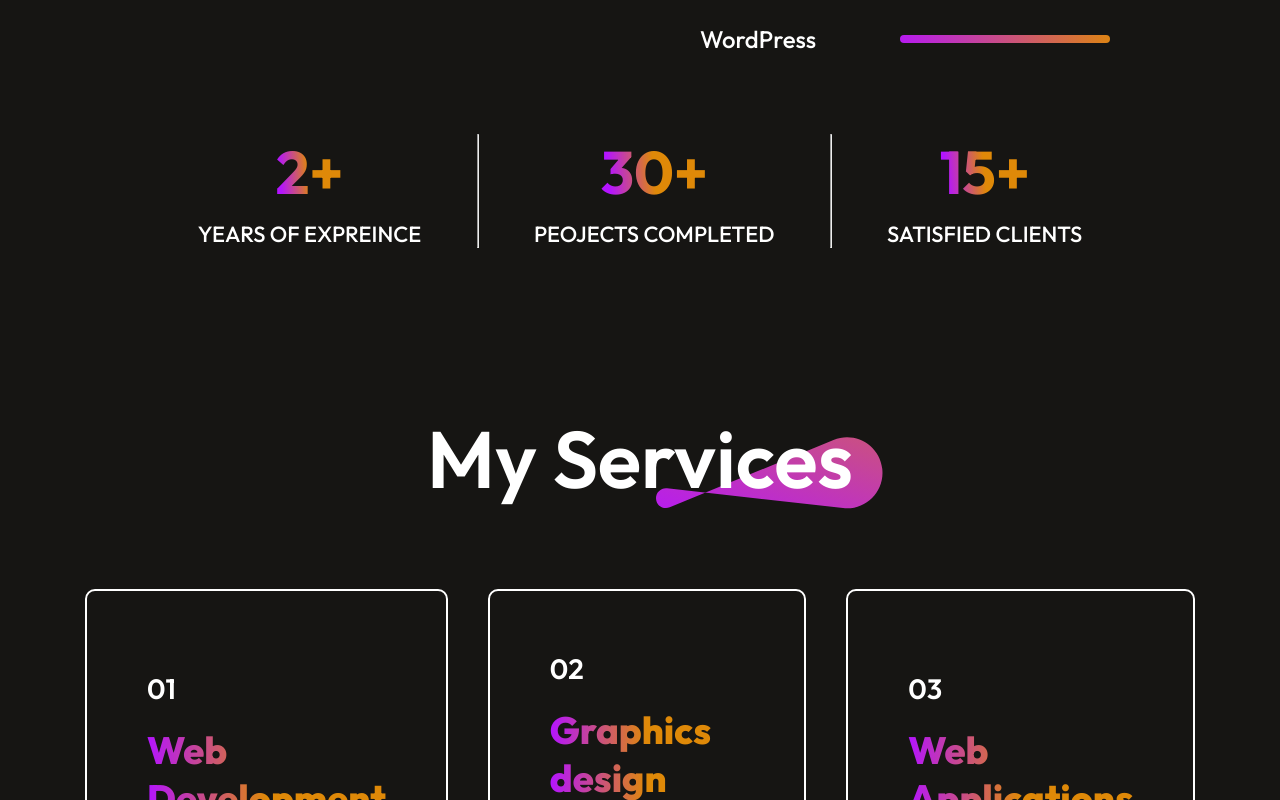
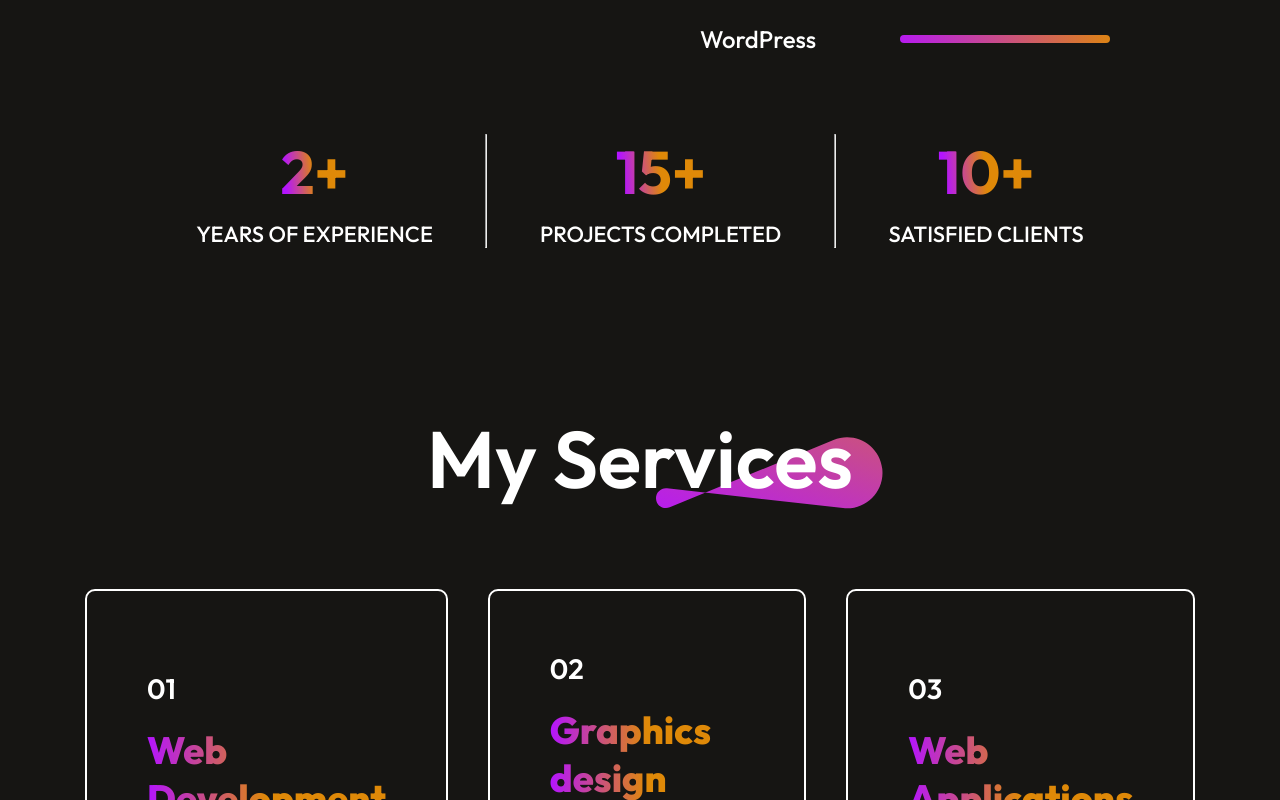
Before and after one commit to M-UsmanAli/portfolio, a React (Vite) app: page / in a window 1280 px wide. Shown: the part 2240-3040 px from the top of the page. Built offline with nearby package versions, Linux system fonts and the light colour scheme.

Commit message:
correcting the spellings

```diff
--- a/src/components/AboutSection/AboutSection.jsx
+++ b/src/components/AboutSection/AboutSection.jsx
@@ -58,16 +58,16 @@ const AboutSection = () => {
       <div className="about-achievements">
         <div className="about-achievement">
           <h1>2+</h1>
-          <p>YEARS OF EXPREINCE</p>
-        </div>
-        <hr />
-        <div className="about-achievement">
-          <h1>30+</h1>
-          <p>PEOJECTS COMPLETED</p>
+          <p>YEARS OF EXPERIENCE</p>
         </div>
         <hr />
         <div className="about-achievement">
           <h1>15+</h1>
+          <p>PROJECTS COMPLETED</p>
+        </div>
+        <hr />
+        <div className="about-achievement">
+          <h1>10+</h1>
           <p>SATISFIED CLIENTS</p>
         </div>
       </div>
--- a/src/components/Contact/Contact.jsx
+++ b/src/components/Contact/Contact.jsx
@@ -21,7 +21,7 @@ const Contact = () => {
                         <img src={mail_icon} alt="" /> <p>aliusmanmuhammad98@gmail.com</p>
                     </div>
                     <div className="contact-detail">
-                        <img src={call_icon} alt="call-icon" /> <p>003130874356</p>
+                        <img src={call_icon} alt="call-icon" /> <p>+92 313 0874356</p>
                     </div>
                     <div className="contact-detail">
                         <img src={location_icon} alt="contact-detail" /> <p>Islamabad, Pakistan</p>
--- a/src/components/Footer/Footer.css
+++ b/src/components/Footer/Footer.css
@@ -94,7 +94,6 @@
     justify-content: space-between;
   }
   .footer-top-right {
-    width: 200%;
     flex-direction: column;
     align-items: start;
   }
```
Also changed, not shown: 1 other file (tests, documents, lock files or other folders).
